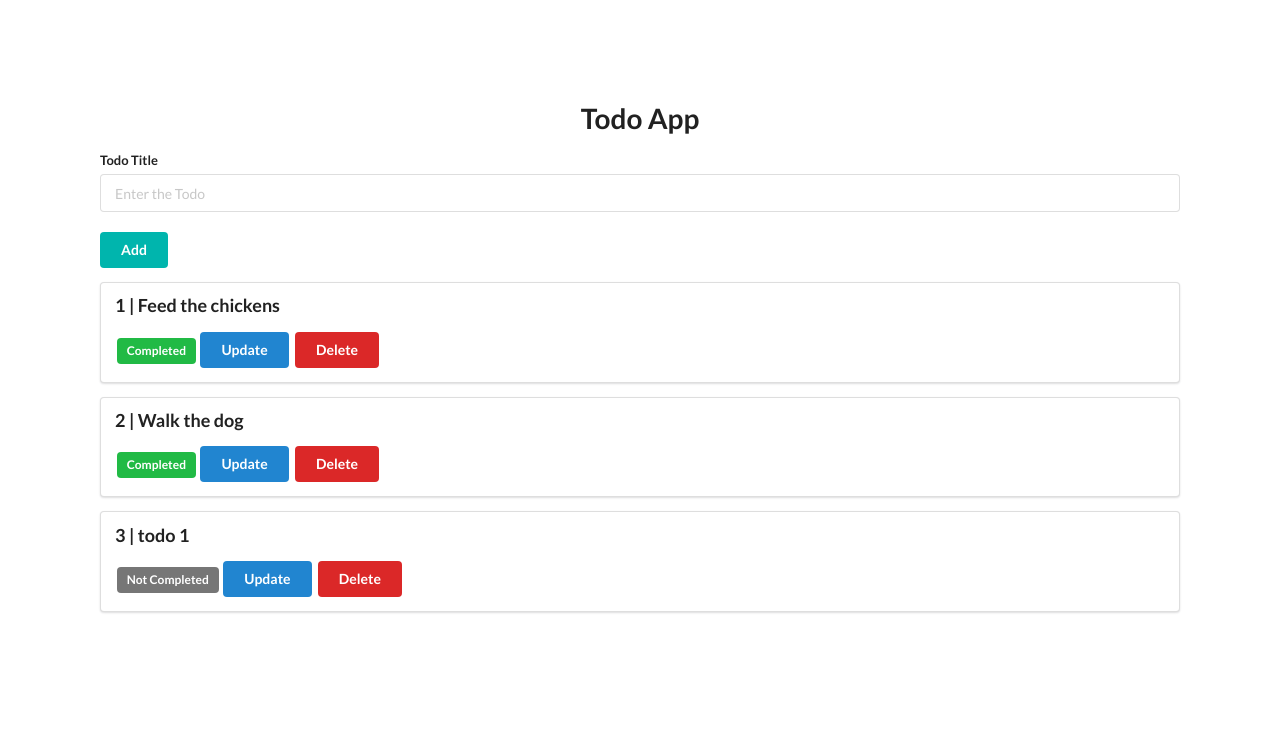
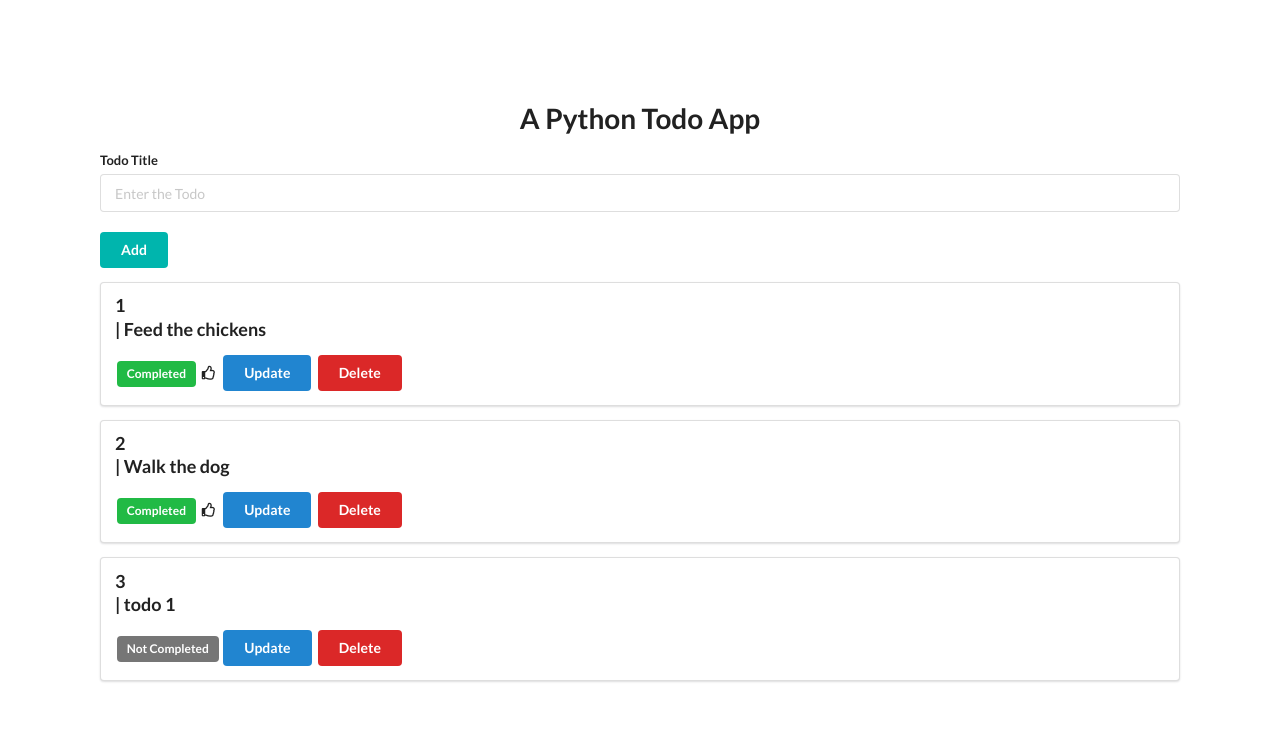
Before and after one commit to ElenaSparshott/pythonTodoApp, a Flask app: page / in a window 1280 px wide. Shown: the top 754 px of the page. Run offline with Flask 2, Linux system fonts and the light colour scheme; data comes from the database, SQL or seed files in the repository; both versions use the stored data as it was after the commit.

Commit message:
UI icons

```diff
--- a/templates/base.html
+++ b/templates/base.html
@@ -10,7 +10,7 @@
 </head>
 <body style="margin:100px">
 
-    <h1 style="margin-top: 50px" class="ui center aligned header">Todo App</h1>
+    <h1 style="margin-top: 50px" class="ui center aligned header">A Python Todo App</h1>
 
     <form class="ui form" action="/add" method="post">
             <div class="field">
@@ -29,12 +29,13 @@
 
     {% for todo in todo_list %}
     <div class="ui segment">
-        <p class="ui big header">{{ todo.id }} | {{ todo.title }}</p>
+        <p class="ui big header">{{ todo.id }}  <br> |   {{ todo.title }}</p>
 
         {% if todo.done == False %}
             <span class="ui grey label">Not Completed</span>
         {% else %}
             <span class="ui green label">Completed</span>
+            <i class="thumbs up outline icon"></i>
         {% endif %}
 
         <a class="ui blue button" href="/update/{{ todo.id }}">Update</a>
```
Also changed, not shown: db.sqlite.
